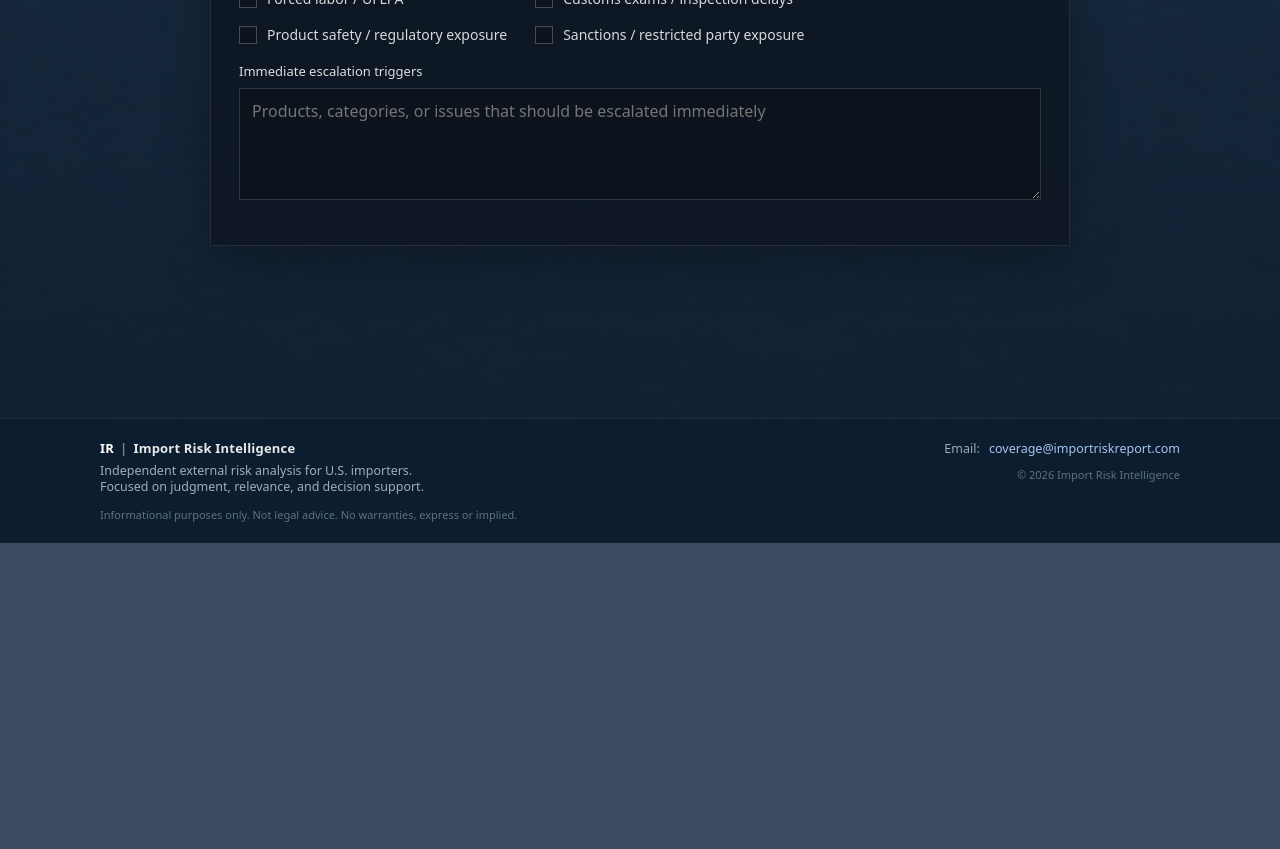
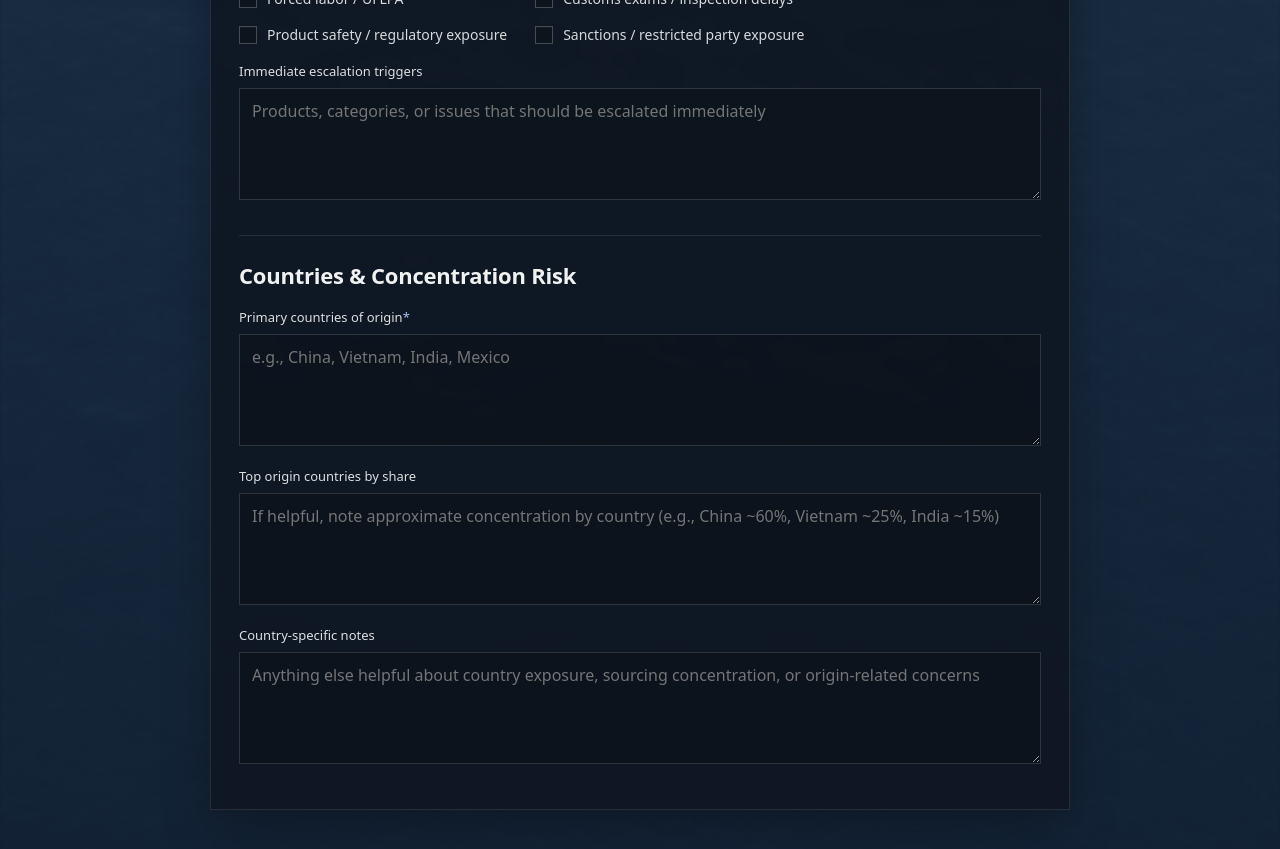
Before and after one commit to importrisk/import-risk-intelligence-site, a Jekyll site: the page built from client-profile.html, in a window 1280 px wide and 900 px high, scrolled down 1884 px. Shown: the top 849 px of the window. Built offline with Jekyll 4.4.1, drawn with Linux system fonts in a browser that asks for light colours; before the commit the page ends 2427 px from its top, so only the background shows below that.

Commit message:
Update client-profile.html

```diff
--- a/client-profile.html
+++ b/client-profile.html
@@ -323,6 +323,45 @@ description: Private client profile form for configuring Import Risk Intelligenc
               ></textarea>
             </div>
           </section>
+                    <section class="cp-section" aria-labelledby="countries-concentration-title">
+            <div class="cp-section-head">
+              <h3 id="countries-concentration-title" class="cp-section-title">Countries &amp; Concentration Risk</h3>
+            </div>
+
+            <div class="cp-row">
+              <label class="cp-label" for="cp-primary-countries">Primary countries of origin<span class="cp-required">*</span></label>
+              <textarea
+                class="cp-textarea"
+                id="cp-primary-countries"
+                name="primary_countries_of_origin"
+                rows="4"
+                required
+                placeholder="e.g., China, Vietnam, India, Mexico"
+              ></textarea>
+            </div>
+
+            <div class="cp-row">
+              <label class="cp-label" for="cp-origin-share">Top origin countries by share</label>
+              <textarea
+                class="cp-textarea"
+                id="cp-origin-share"
+                name="top_origin_countries_by_share"
+                rows="4"
+                placeholder="If helpful, note approximate concentration by country (e.g., China ~60%, Vietnam ~25%, India ~15%)"
+              ></textarea>
+            </div>
+
+            <div class="cp-row">
+              <label class="cp-label" for="cp-country-notes">Country-specific notes</label>
+              <textarea
+                class="cp-textarea"
+                id="cp-country-notes"
+                name="country_specific_notes"
+                rows="4"
+                placeholder="Anything else helpful about country exposure, sourcing concentration, or origin-related concerns"
+              ></textarea>
+            </div>
+          </section>
         </form>
       </div>
     </div>
```
